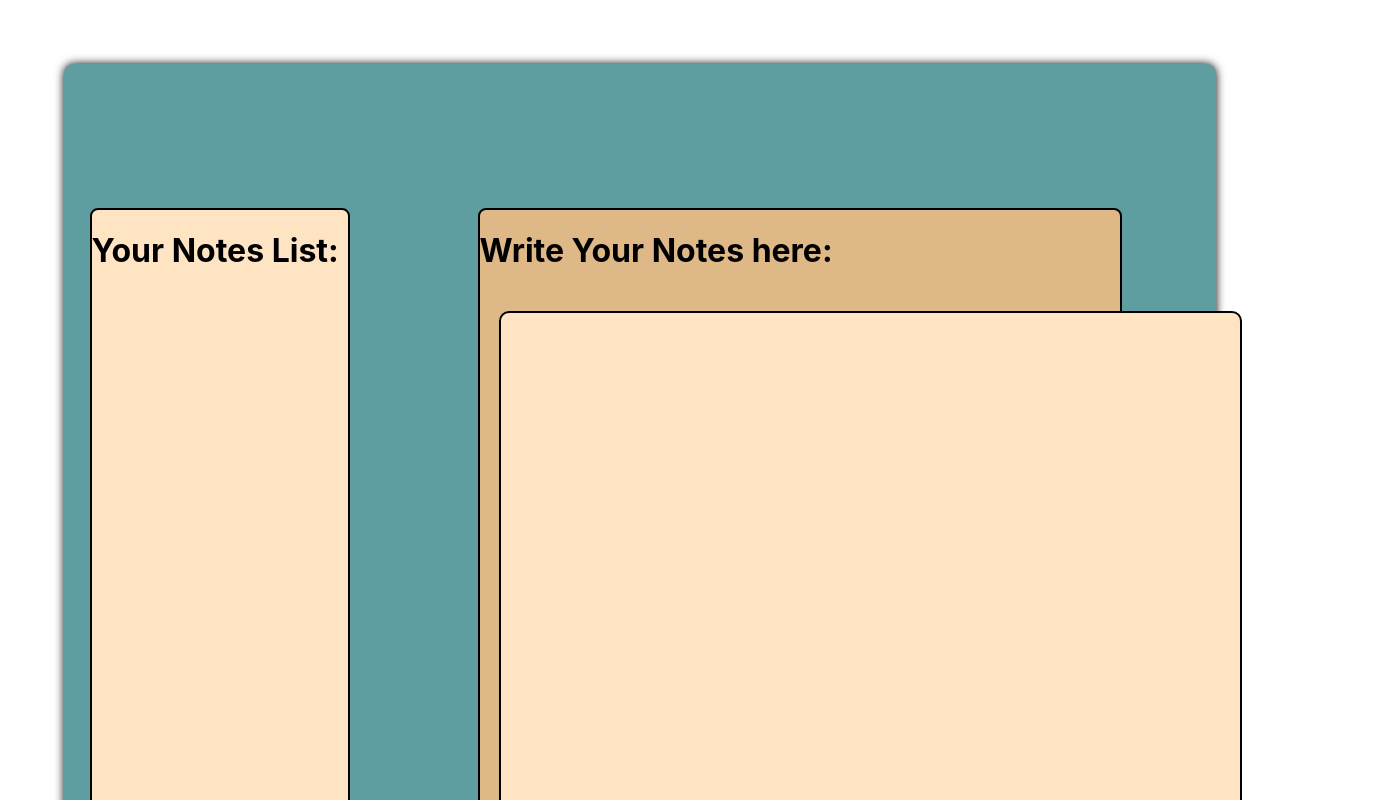
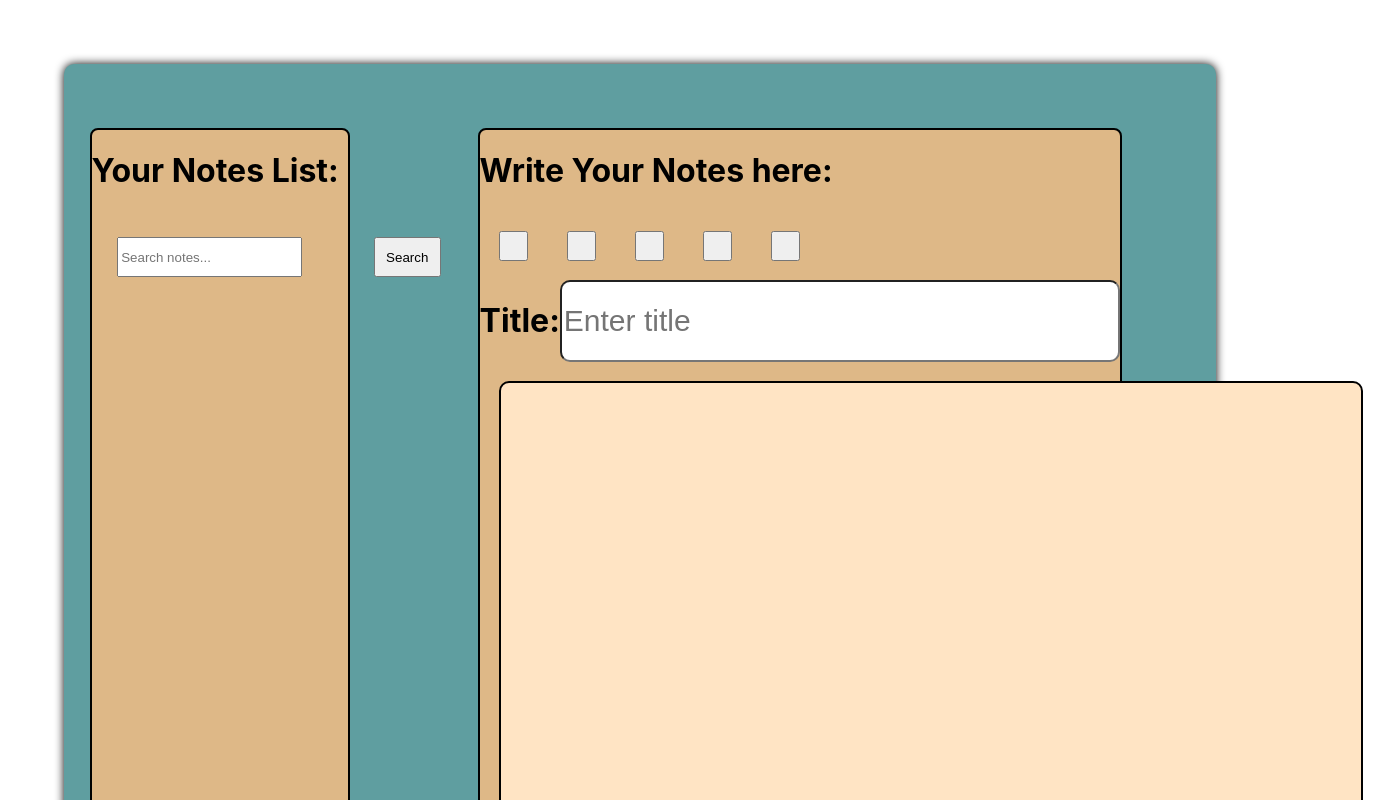
Before and after one commit to umangbanerjee/reactapp-to-make-notes, a React (Create React App) app: page / in a window 1280 px wide. Shown: the top 800 px of the page, 1382 px wide, since content can reach past the window. Built offline with nearby package versions, Linux system fonts and the light colour scheme; the HTML template or start-up script is replaced by a standard one.

Commit message:
notesDisplay

```diff
--- a/src/components/Displaynotes.jsx
+++ b/src/components/Displaynotes.jsx
@@ -1,33 +1,49 @@
 import React, { useState } from 'react';
 import styles from './Displaynotes.module.css';
-import { useNavigate } from 'react-router-dom';
+
+import { jsPDF } from "jspdf";
 
 export default function Displaynotes() {
+    const [bold, setBold] = useState(false);
+    const [italic, setItalic] = useState(false);
+    const [underline, setUnderline] = useState(false);
+    const [centre, setCentre] = useState(false);
     const [data, setData] = useState([]);
     const [notes, setNotes] = useState("");
+    const [title, setTitle] = useState("");
     const [selectedNoteIndex, setSelectedNoteIndex] = useState(null);
-    const navigate = useNavigate();
+    const [searchQuery, setSearchQuery] = useState(""); // State for search query
+
 
     function handlechange(e) {
         let id = e.target.id;
-        if (id === 'name') {
+        if (id === "notes") {
             setNotes(e.target.value);
+        } else if (id === "title") {
+            setTitle(e.target.value);
         }
     }
+
+    function handleDownload(title) {
+        const doc = new jsPDF();
+
+        doc.text(data.map((value, index) => value.content).join('\n'), 10, 10);
+        doc.save(`${title}.pdf`);
+    }
+
 
     function handleSubmit(e) {
         e.preventDefault();
         const updatedData = [...data];
         if (selectedNoteIndex !== null) {
-            // Update existing note
-            updatedData[selectedNoteIndex] = notes;
+            updatedData[selectedNoteIndex] = { title: title, content: notes };
         } else {
-            // Add new note
-            updatedData.push(notes);
+            updatedData.push({ title: title, content: notes });
         }
         setData(updatedData);
         localStorage.setItem('notes', JSON.stringify(updatedData));
         setNotes("");
+        setTitle("");
         setSelectedNoteIndex(null);
     }
 
@@ -38,12 +54,35 @@ export default function Displaynotes() {
     }
 
     function handleView(index) {
-        setNotes(data[index]);
+        const selectedNote = data[index];
+        setTitle(selectedNote.title);
+        setNotes(selectedNote.content);
         setSelectedNoteIndex(index);
     }
+    function handleBold() {
+        setBold(!bold);
+    }
 
-    function handleEdit() {
-        setSelectedNoteIndex(null);
+    function handleline() {
+        setUnderline(!underline);
+    }
+
+    function handleItalic() {
+        setItalic(!italic);
+    }
+
+    function handleCentre() {
+        setCentre(!centre);
+    }
+
+    function handleSearchChange(e) {
+        setSearchQuery(e.target.value);
+    }
+
+    function filteredNotes() {
+        return data.filter(note =>
+            note.title.toLowerCase().includes(searchQuery.toLowerCase())
+        );
     }
 
     return (
@@ -52,33 +91,49 @@ export default function Displaynotes() {
                 <div className={styles.list}>
                     <h1>Your Notes List:</h1>
                     <div>
-                        {data.map((value, index) => (
+                        <div className={styles.search1}>
+                        <input type="text" placeholder="Search notes..." value={searchQuery} onChange={handleSearchChange}  />
+
+                        <button onClick={() => {} }className={styles.search1} >Search</button>
+                        </div>
+                        {filteredNotes().map((value, index) => (
                             <ul key={index}>
                                 <li>
-
-                                    {value}
+                                    <div className={styles.noteTitle} onClick={() => handleView(index)}>{value.title}</div>
                                     <button type='button' className='deletebtn' onClick={() => handleDelete(index)}>Delete</button>
                                     <button type='button' onClick={() => handleView(index)}>View</button>
                                 </li>
                             </ul>
                         ))}
                     </div>
+
                 </div>
 
                 <div className={styles.notes}>
+
                     <h1>{selectedNoteIndex !== null ? "Edit Your Note" : "Write Your Notes here:"}</h1>
+
+                    <div className={styles.font}>
+                    <button onClick={handleline} className={styles.edit}> <i className="fa-solid fa-underline"></i></button>
+                    <button onClick={handleBold} className={styles.edit}>  <i className="fa-solid fa-bold"></i></button>
+                        <button onClick={handleItalic} className={styles.edit}>  <i className="fa-solid fa-italic"></i></button>
+
+                                           <button onClick={handleCentre} className={styles.edit}>  <i className="fa-solid fa-align-justify"></i></button>
+                                           <button onClick={() => handleDownload(title)} className={styles.edit}>  <i class="fa-solid fa-download"></i></button>
+
+                        </div>
+                        <div className={styles.title}>
+                        <h1><label>Title:</label></h1>
+                    <input type="text" id="title" placeholder="Enter title" className={styles.title1}value={title} onChange={handlechange} />
+                    </div>
+                    <div className={styles.content}>
                     <form onSubmit={handleSubmit}>
-                        <textarea
-                            name=""
-                            id="name"
-                            cols="90"
-                            rows="40"
-                            className={styles.notes1}
-                            value={notes}
-                            onChange={handlechange}
-                        ></textarea>
+
+                        <textarea  rows= {20} cols={70} className={styles.notes1} type="text" id="notes" value={notes} onChange={handlechange} style={{ fontWeight: bold ? "bold" : "normal", fontStyle: italic ? "italic" : "normal", textDecoration: underline ? "underline" : "none", textAlignLast: centre ? "center" : "left" }}
+            ></textarea>
                         <button type='submit'>Save</button>
                     </form>
+                    </div>
                 </div>
             </div>
         </div>
--- a/src/components/Displaynotes.module.css
+++ b/src/components/Displaynotes.module.css
@@ -9,26 +9,27 @@
  background-color: cadetblue;
 }
 .list{
-    margin-top: 18vh;
+  margin-top: 8vh;
   border: 2px solid black;
   border-radius: 8px;
-    height: 80vh;
+  height: 90vh;
   width: 20vw;
   margin-left: 2vw;
   margin-bottom: 2vh;
-    background-color:bisque;
+  background-color: burlywood;
 
 }
 .notes{
-    margin-top: 18vh;
+  margin-top: 8vh;
   border: 2px solid black;
-    height: 80vh;
+  height: 90vh;
   width: 50vw;
   margin-left:10vw;
   margin-right: 2vw;
 
   border-radius: 8px;
   background-color: burlywood;
+
 
 }
 .note{
@@ -45,4 +46,31 @@ padding: 2%;
 border: 2px solid  black;
 border-radius: 10px;
 background-color: bisque;
+font-size:x-large;
+
 }
+.edit{
+  /* border: 2px solid black; */
+  margin: 3%;
+  /* height: 5vh; */
+  display: inline-block;
+  /* padding: 10px; */
+}
+.title{
+  display: flex;
+
+}
+.title1{
+  width: 90%;
+  font-size: 30px;
+  border-radius: 10px;
+}
+.search1{
+
+  display: flex;
+  padding: 10%;
+
+}
+.search1{
+  margin-right: 40%;
+}
```
Also changed, not shown: src/App.js (line endings or trailing spaces). Lines whose indentation alone changed are shown as unchanged.
